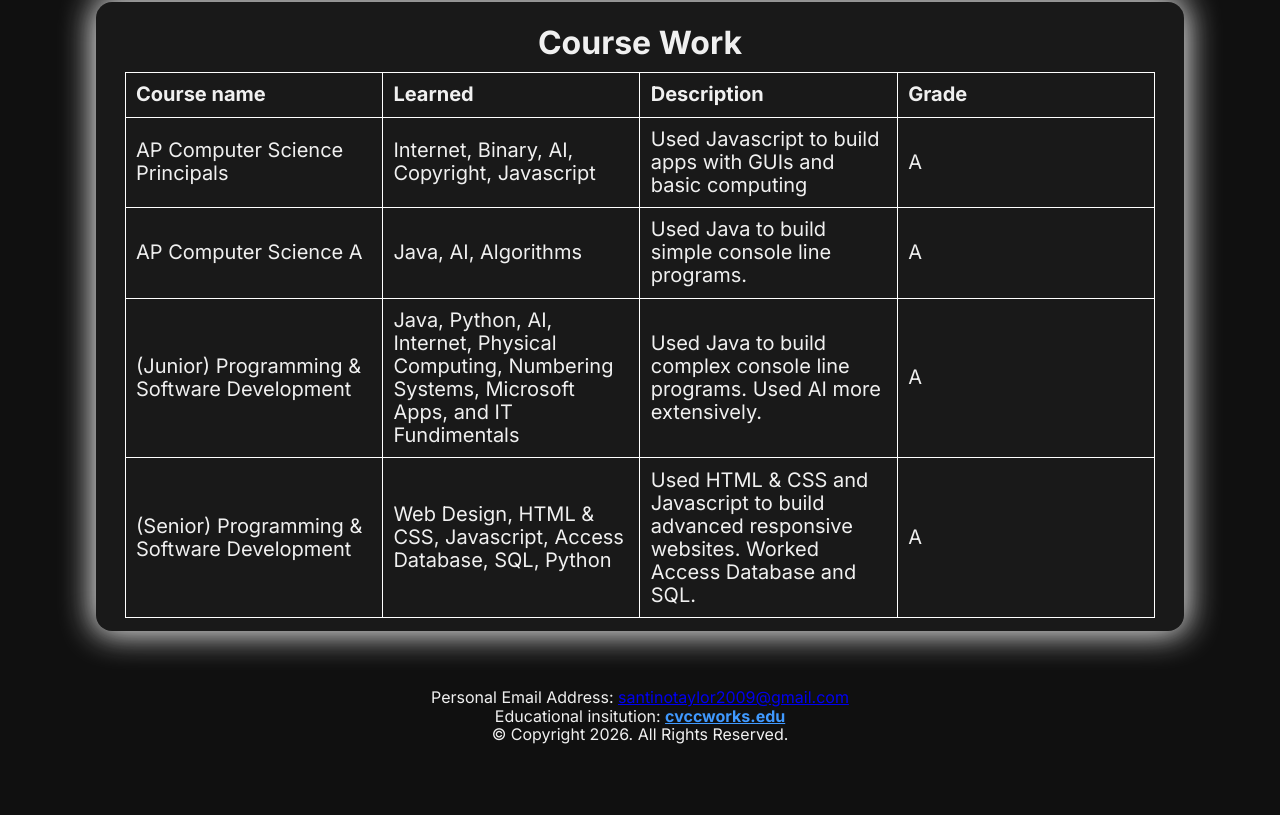
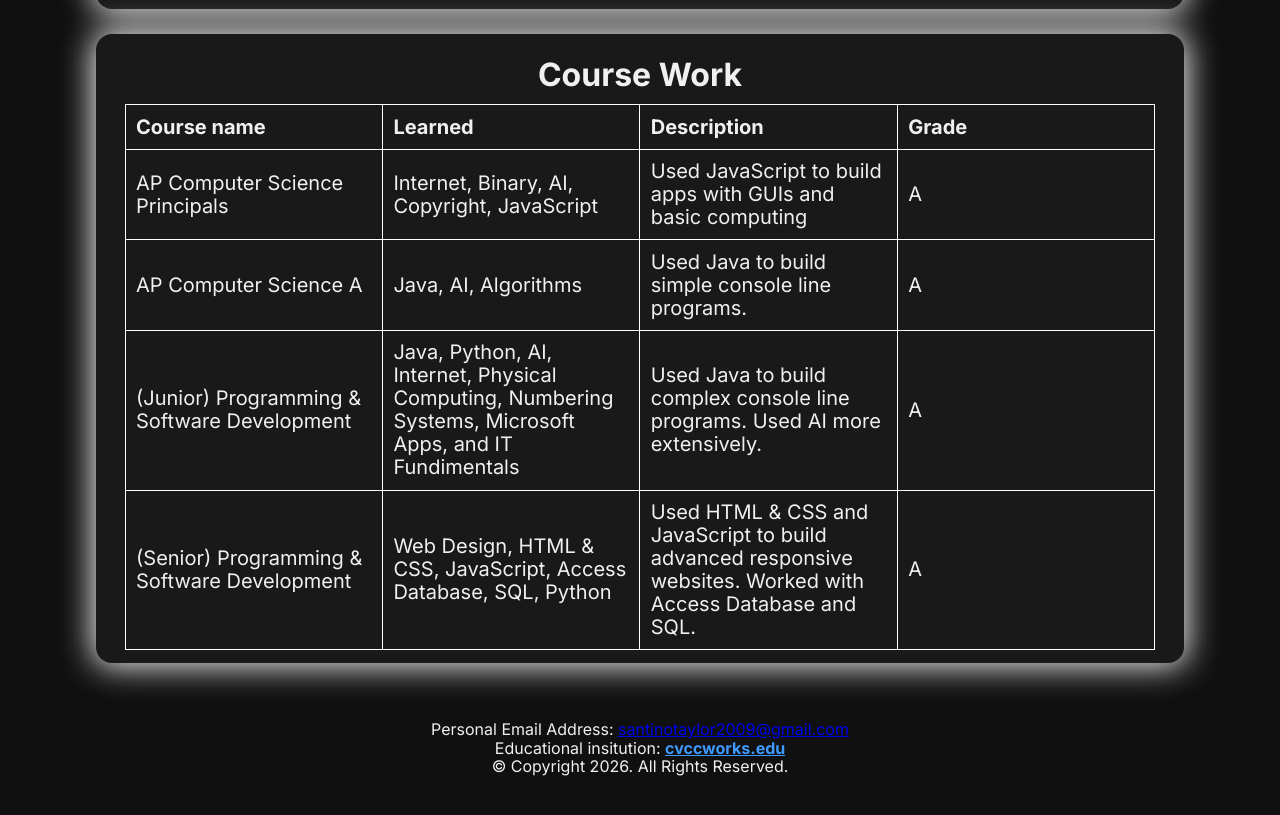
Before and after one commit to polskapaczki17/polskapaczki17.github.io, a plain HTML site: page projects.html in a window 1280 px wide. Shown: the part 1003-1818 px from the top of the page. Drawn offline with Linux system fonts and the light colour scheme.

Commit message:
Revise project links and coursework information
Updated project links and coursework details in projects.html.

```diff
--- a/projects.html
+++ b/projects.html
@@ -90,6 +90,8 @@ template.html
 						<li><a href="projects/html_projects/fitness_chapter8/index.html" target="_blank">Fitness Club: Chapter 8 Edition</a></li>
 
 						<li><a href="projects/html_projects/fitness_chapter9/index.html" target="_blank">Fitness Club: Chapter 9 Edition</a></li>
+
+						<li><a href="projects/html_projects/fitness_chapter10/index.html" target="_blank">Fitness Club: Chapter 10 Edition</a></li>
 					</ol>
 				</div>
 
@@ -133,8 +135,8 @@ template.html
 
 					<tr>
 						<td>AP Computer Science Principals</td>
-						<td>Internet, Binary, AI, Copyright, Javascript</td>
-						<td>Used Javascript to build apps with GUIs and basic computing</td>
+						<td>Internet, Binary, AI, Copyright, JavaScript</td>
+						<td>Used JavaScript to build apps with GUIs and basic computing</td>
 						<td>A</td>
 					</tr>
 
@@ -154,8 +156,8 @@ template.html
 
 					<tr>
 						<td>(Senior) Programming & Software Development</td>
-						<td>Web Design, HTML & CSS, Javascript, Access Database, SQL, Python</td>
-						<td>Used HTML & CSS and Javascript to build advanced responsive websites. Worked Access Database and SQL.</td>
+						<td>Web Design, HTML & CSS, JavaScript, Access Database, SQL, Python</td>
+						<td>Used HTML & CSS and JavaScript to build advanced responsive websites. Worked with Access Database and SQL.</td>
 						<td>A</td>
 					</tr>
 				</table>
```
